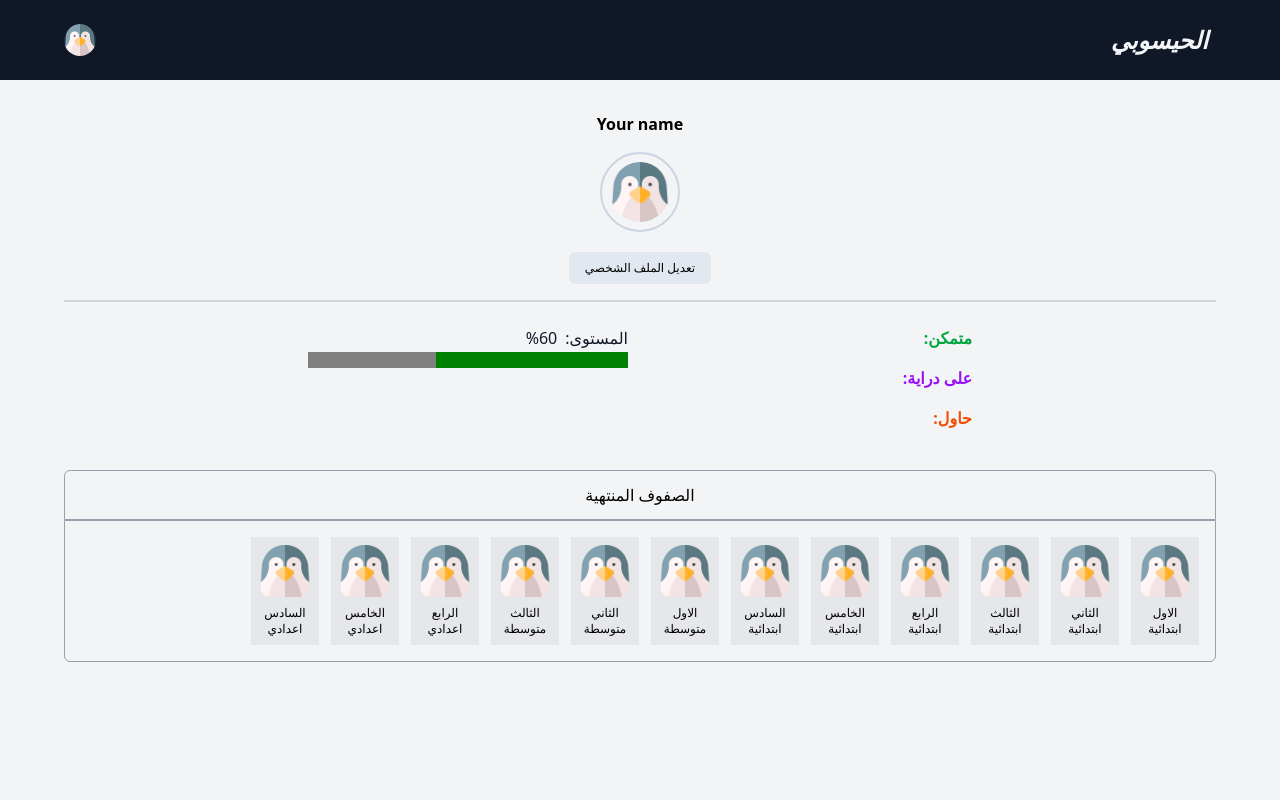
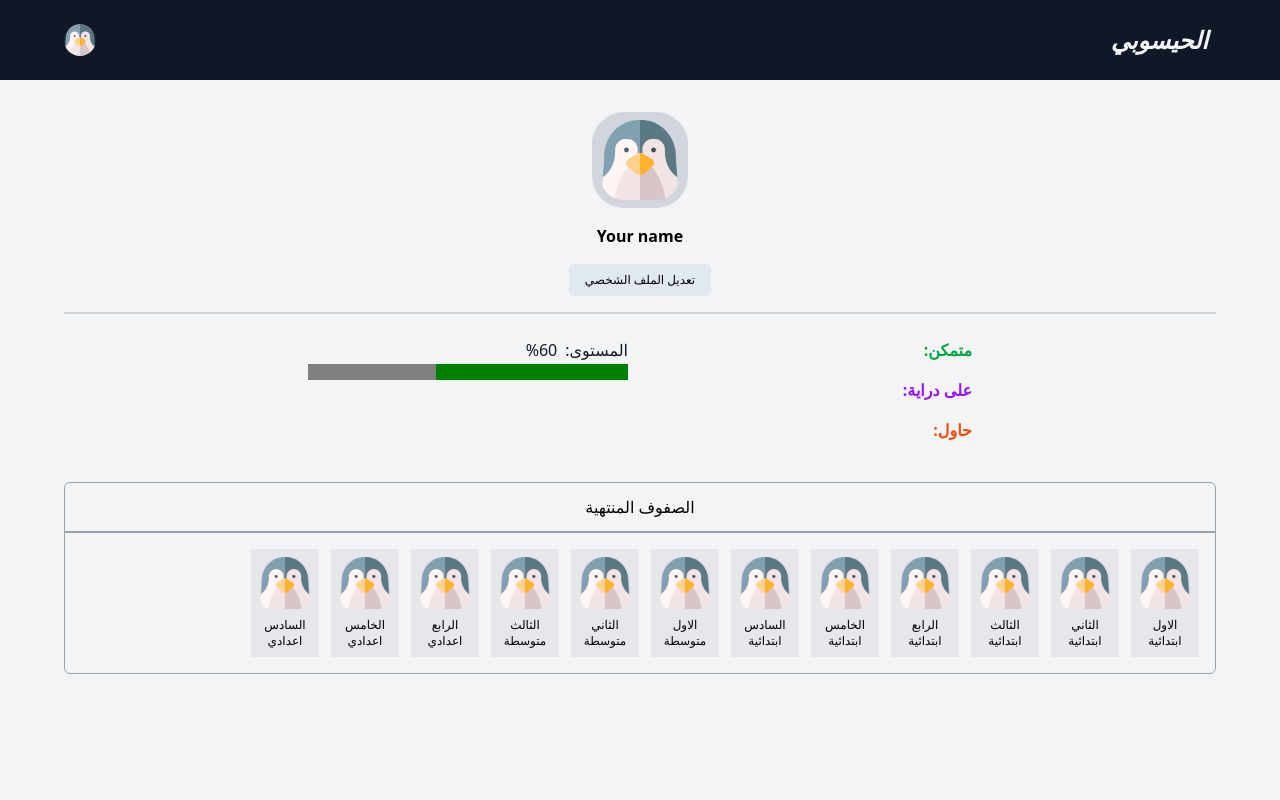
Before and after one commit to heydar-abbas/hisouby, a Vue app: page /profile in a window 1280 px wide. Shown: the top 800 px of the page. Built offline with nearby package versions, Linux system fonts and the light colour scheme; no server answers; the database is empty; sample sign-in values are in the browser's storage.

Commit message:
Update profile 2

```diff
--- a/src/components/UI/ImageInput.vue
+++ b/src/components/UI/ImageInput.vue
@@ -10,18 +10,18 @@ defineProps<{
 <template>
   <label
     for="image"
-    class="w-32 h-32 p-2 relative rounded-full border-2 border-gray-300"
+    class="w-32 h-32 p-2 relative rounded-4xl"
   >
     <span
-      class="absolute top-0 left-0 flex items-center justify-center z-10 bg-gray-900 opacity-30 hover:opacity-35 w-full h-full rounded-full cursor-pointer"
+      class="absolute top-0 left-0 flex items-center justify-center z-10 bg-[rgb(0,0,0,0.3)] hover:bg-[rgb(0,0,0,0.2)] w-full h-full rounded-4xl cursor-pointer"
     >
-      <CameraIcon class="w-10 text-white" />
+      <CameraIcon class="w-10 text-gray-50" />
     </span>
 
     <img
       :src="src || '/no-image.png'"
       :alt="alt"
-      class="w-28 rounded-full bg-gray-50"
+      class="w-full rounded-4xl"
     />
   </label>
 </template>
--- a/src/components/UI/ProfileAvatar.vue
+++ b/src/components/UI/ProfileAvatar.vue
@@ -5,9 +5,9 @@ defineProps<{
 </script>
 
 <template>
-  <div class="flex flex-col items-center py-4">
+  <div class="flex justify-center py-4 ">
   <img
-    class="rounded-full border-2 border-slate-300 mb-1 p-2 w-20"
+    class="rounded-4xl p-2 w-24 bg-gray-300"
     :src="avatarSrc || '/no-image.png'"
     alt="User Avatar"
   />
--- a/src/components/global/AvatarList.vue
+++ b/src/components/global/AvatarList.vue
@@ -4,6 +4,7 @@ import { reactive } from "vue";
 import { useUserStore } from "@/stores/userStore";
 
 const userStore = useUserStore();
+
 const avatars = reactive<string[]>([
   "penguin.png",
   "bullfinch.png",
--- a/src/components/global/UserInfo.vue
+++ b/src/components/global/UserInfo.vue
@@ -1,14 +1,20 @@
 <script setup lang="ts">
+import EditProfileBtn from '../UI/EditProfileBtn.vue';
+import ProfileAvatar from '../UI/ProfileAvatar.vue';
+
 defineProps<{
-  name: string;
+  userInfo: any;
 }>();
 </script>
 
 <template>
   <div class="border-b-gray-300 border-b-2 py-4">
-    <h2 class="text-center font-semibold">
-      {{ name || "Your name" }}
+    <ProfileAvatar :avatarSrc="userInfo?.avatar" />
+
+    <h2 class="text-center font-semibold mb-4">
+      {{ userInfo?.name || "Your name" }}
     </h2>
-    <slot></slot>
+
+    <EditProfileBtn />
   </div>
 </template>
--- a/src/stores/userStore.ts
+++ b/src/stores/userStore.ts
@@ -20,6 +20,7 @@ export const useUserStore = defineStore(
 
     const userInfo = ref<any>(null);
     const successMsg = ref<string | null>("");
+    const avatarListDropDown = ref<boolean>(false);
 
     /**
      * Method for updating user information
@@ -47,7 +48,7 @@ export const useUserStore = defineStore(
       router.push("/profile");
     }
 
-    return { userInfo, successMsg, updateUser };
+    return { userInfo, successMsg, avatarListDropDown, updateUser };
   },
   { persist: true }
 );
--- a/src/views/profile/EditView.vue
+++ b/src/views/profile/EditView.vue
@@ -7,11 +7,11 @@ import TextInput from "@/components/UI/TextInput.vue";
 import BaseLayout from "@/layouts/BaseLayout.vue";
 import { useUserStore } from "@/stores/userStore";
 import { storeToRefs } from "pinia";
-import { onUnmounted, reactive, ref, watchEffect } from "vue";
+import { onUnmounted, reactive, watchEffect } from "vue";
 
 const userStore = useUserStore();
-const { userInfo } = storeToRefs(userStore);
-const avatarListDropDown = ref<boolean>(false);
+const { userInfo, avatarListDropDown } = storeToRefs(userStore);
+
 const form = reactive({
   name: "",
   avatar: "",
@@ -36,8 +36,11 @@ onUnmounted(() => {
 
 <template>
   <BaseLayout>
-    <div class="h-screen w-full px-4 py-4 md:w-2xl">
-      <form @submit.prevent="userStore.updateUser(form)">
+    <div class="w-full md:w-2xl lg:w-4xl xl:w-6xl mx-auto p-4 md:p-0">
+      <form
+        @submit.prevent="userStore.updateUser(form)"
+        class="w-full mx-auto md:w-80"
+      >
         <div class="relative flex flex-col items-center py-4">
           <ImageInput
             @click="avatarListDropDown = !avatarListDropDown"
@@ -46,16 +49,11 @@ onUnmounted(() => {
           />
           <!-- List of avatars -->
           <AvatarList
-            :class="
-              avatarListDropDown
-                ? 'transform rotate-y-0'
-                : 'transform rotate-y-90'
-            "
+            :class="avatarListDropDown ? 'rotate-y-0' : 'rotate-y-90'"
             @passAvatar="changeAvatar($event)"
           />
         </div>
 
-        <!-- User name -->
         <div>
           <TextInput
             type="text"
--- a/src/views/profile/ProfileView.vue
+++ b/src/views/profile/ProfileView.vue
@@ -2,10 +2,8 @@
 import GradsCard from "@/components/global/GradsCard.vue";
 import UserInfo from "@/components/global/UserInfo.vue";
 import ClassList from "@/components/UI/ClassList.vue";
-import EditProfileBtn from "@/components/UI/EditProfileBtn.vue";
 import LevelCounter from "@/components/UI/LevelCounter.vue";
 import LevelProgressBar from "@/components/UI/LevelProgressBar.vue";
-import ProfileAvatar from "@/components/UI/ProfileAvatar.vue";
 import SuccessMsg from "@/components/UI/SuccessMsg.vue";
 import BaseLayout from "@/layouts/BaseLayout.vue";
 import { useUserStore } from "@/stores/userStore";
@@ -17,14 +15,12 @@ const { userInfo, successMsg } = storeToRefs(userStore);
 
 <template>
   <BaseLayout>
-    <div class="w-full p-4 md:w-2xl lg:w-4xl xl:w-6xl mx-auto md:px-0">
+    <div class="w-full p-4 md:w-2xl lg:w-4xl xl:w-6xl mx-auto md:p-0">
       <!-- Notification -->
       <SuccessMsg v-show="successMsg" :msg="successMsg" />
+
       <!-- User info -->
-      <UserInfo :name="userInfo?.name">
-        <ProfileAvatar :avatarSrc="userInfo?.avatar" />
-        <EditProfileBtn />
-      </UserInfo>
+      <UserInfo :userInfo="userInfo" />
 
       <!-- User achievements -->
       <div class="py-6">
```
